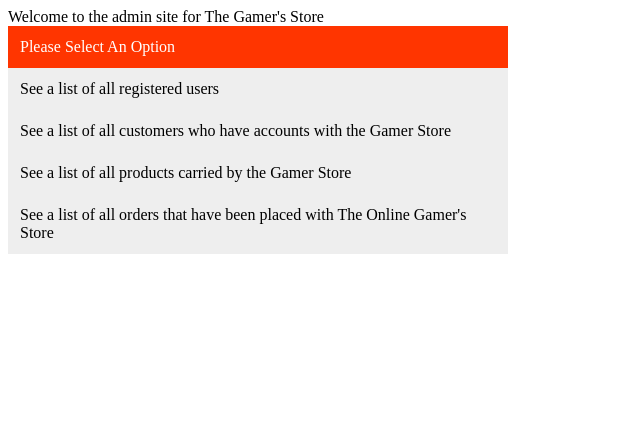
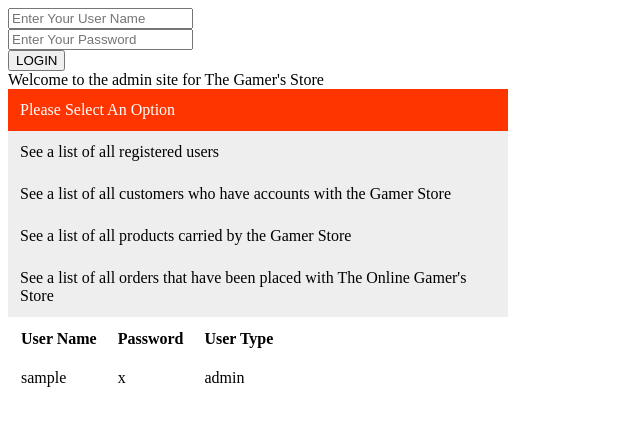
Before and after one commit to MrsSimpson/gamersStore.411, a PHP site: the page made by admin_interface.php in a window 1280 px wide. Shown: the top 426 px of the page, without its empty margins (0-640 px from the left). Run offline with PHP 8.4, Linux system fonts and the light colour scheme; tables that the repository leaves empty or names only in its code hold one stand-in row (values such as "Sample post").

Commit message:
Putting action behind buttons in admin_interface.php

```diff
--- a/admin_interface.php
+++ b/admin_interface.php
@@ -1,5 +1,6 @@
 <?php
 session_start();
+include_once 'login.php';
 ?>
 
 
@@ -19,11 +20,47 @@
 
 <div class="vertical-menu">
     <a href="#" class="active">Please Select An Option</a>
-    <a href="#">See a list of all registered users</a>
-    <a href="#">See a list of all customers who have accounts with the Gamer Store</a>
-    <a href="#">See a list of all products carried by the Gamer Store</a>
-    <a href="#">See a list of all orders that have been placed with The Online Gamer's Store</a>
+    <a href="admin_interface.php?button1=string&myothervar=myotherstring">See a list of all registered users</a>
+    <a href="admin_interface.php?button2=string&myothervar=myotherstring">See a list of all customers who have accounts with the Gamer Store</a>
+    <a href="admin_interface.php?button3=string&myothervar=myotherstring">See a list of all products carried by the Gamer Store</a>
+    <a href="admin_interface.php?button4=string&myothervar=myotherstring">See a list of all orders that have been placed with The Online Gamer's Store</a>
 </div>
 
 </body>
 </html>
+
+<?php
+
+if(isset($_GET['button1']))
+{
+    $button = $_GET['button1'];
+    $query = "SELECT * FROM gamers_store.users";
+    $response = mysqli_query($link, $query);
+
+    if (mysqli_num_rows($response) > 0) {
+        echo "<table align='left'
+        cellspacing='5' cellpadding='8'>
+        <tr><td align ='left'><b>User Name </b></td>
+        <td align='left'><b>Password</b></td>
+        <td align='left'><b>User Type</b></td>";
+
+        while ($row = mysqli_fetch_array($response)) {
+            echo "<tr>";
+            echo "<td>" . $row['user_name'] . "</td>";
+            echo "<td>" . $row['password'] . "</td>";
+            echo "<td>" . $row['user_type'] . "</td>";
+            echo "</tr>";
+        }
+        echo "</table>";
+        mysqli_free_result($response);
+    } else {
+        echo "ERROR: Could not execute $query." . mysqli_error($link);
+    }
+}
+
+if(isset($_GET['button2'])){
+    $button = $_GET['button2'];
+    echo "button2";
+}
+
+?>
--- a/login.php
+++ b/login.php
@@ -18,7 +18,6 @@
      $uname = $_POST['username'];
      $password = $_POST['password'];
 
-//     $sql = "SELECT * FROM users WHERE user_name ='".$uname."' AND password='".$password."' limit 1";
 
      $result = mysqli_query($link,"SELECT * FROM users WHERE user_name = '$uname'");
 
@@ -30,7 +29,6 @@
      else
          {
              $user = $result->fetch_assoc();
-             //$passResult = mysqli_query($link, "SELECT 'password' FROM users WHERE user_name = '$uname' AND password = '$password'");
 
              if ($_POST["password"] != $user['password']) {
                  echo "You Have Entered an Incorrect Password.";
```
